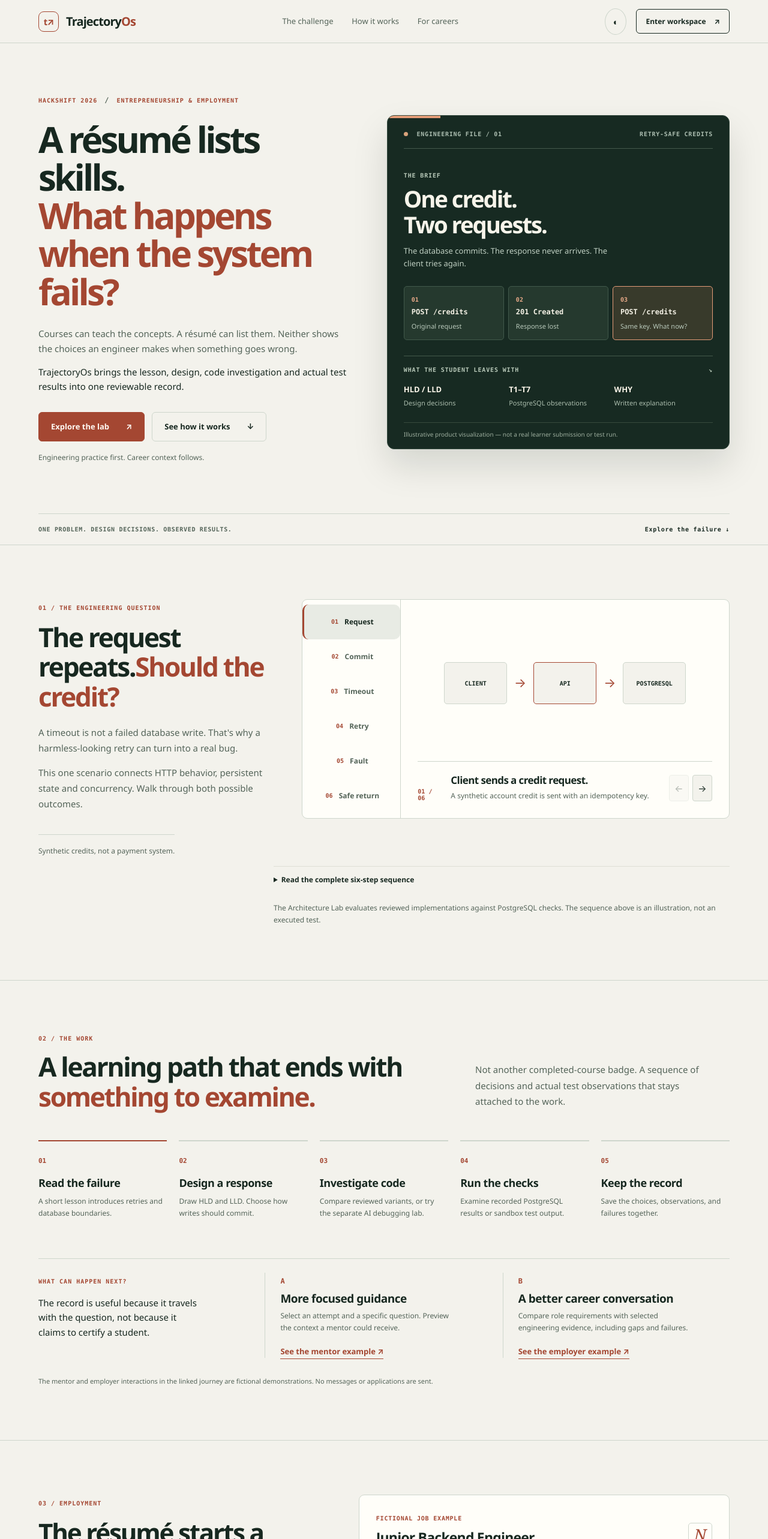
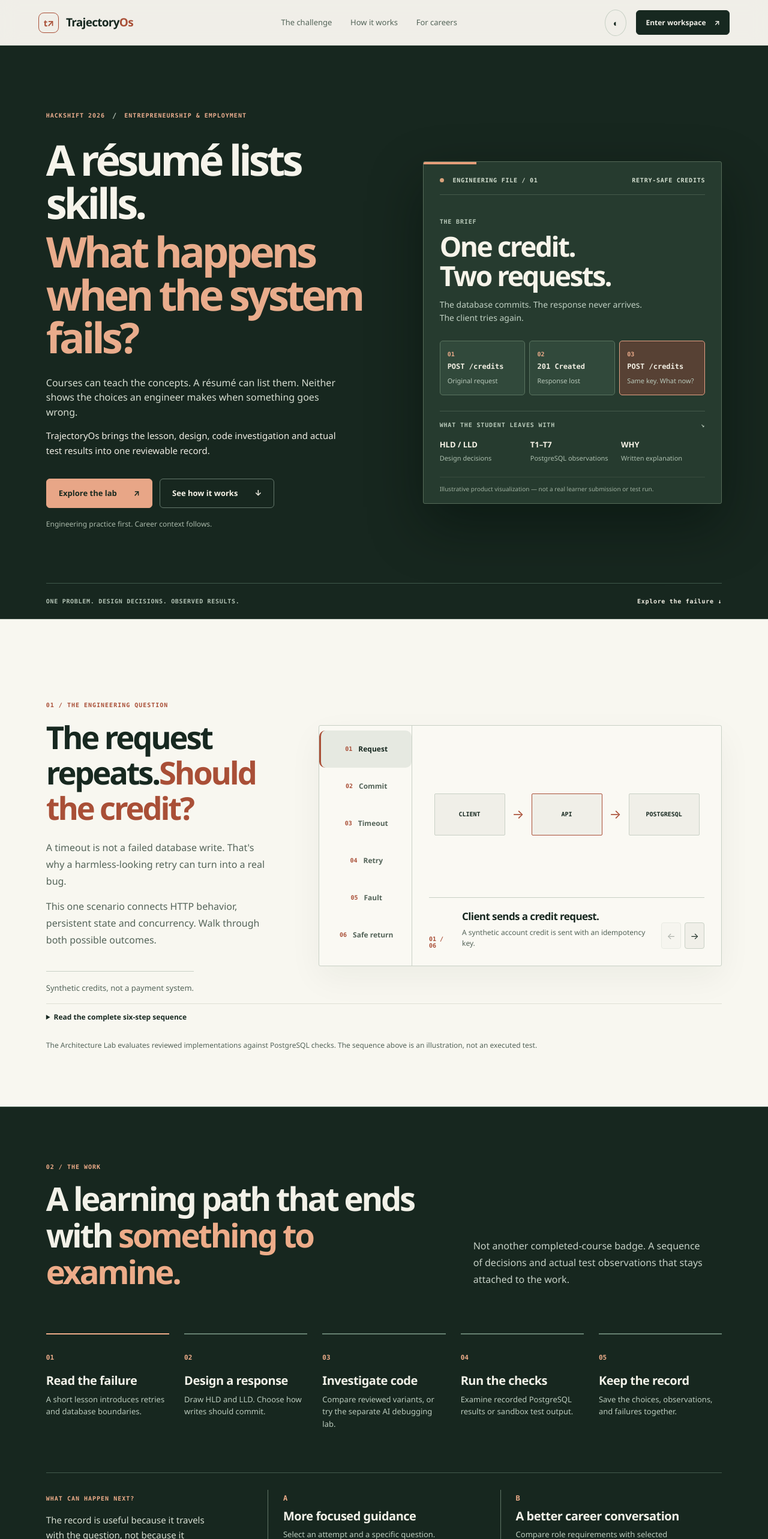
Before and after one commit to rachittaneja56-max/Hackshift-IIIT-Delhi, a React (Vite) app in the folder apps/web/: page / in a window 1280 px wide. Shown: the top 2566 px of the page at 60% size. Built offline with nearby package versions, Linux system fonts and the light colour scheme.

Commit message:
style(web): sharpen landing hierarchy and section rhythm

```diff
--- a/apps/web/src/landing/landing.css
+++ b/apps/web/src/landing/landing.css
@@ -373,3 +373,169 @@
 @media (prefers-reduced-motion: reduce) {
   .landing-page *, .landing-page *::before, .landing-page *::after { transition: none !important; animation: none !important; scroll-behavior: auto !important; }
 }
+
+
+/* S16: editorial layout refinement — stronger chapter contrast, tighter pacing, and a clearer case-study hierarchy. */
+.landing-page {
+  --lp-bg: #f0efe8;
+  --lp-panel: #faf9f3;
+  --lp-panel-2: #e6e9e1;
+  --lp-deep: #17271f;
+  --lp-accent: #a94f37;
+  --lp-rule: #c8d0c5;
+}
+.lp-header {
+  height: 76px;
+  background: color-mix(in srgb, var(--lp-bg) 94%, transparent);
+  backdrop-filter: blur(14px);
+}
+.lp-brand { font-size: 19px; letter-spacing: -.038em; }
+.lp-header nav a { font-size: 13px; font-weight: 540; }
+.lp-header-link { background: var(--lp-ink); color: var(--lp-bg) !important; border-color: var(--lp-ink); }
+.lp-header-link:hover { background: var(--lp-accent); border-color: var(--lp-accent); color: #fff !important; }
+
+.lp-hero {
+  max-width: none;
+  padding: clamp(74px, 8vw, 138px) clamp(24px, 6vw, 110px) 0;
+  background: var(--lp-deep);
+  color: #edece4;
+}
+.lp-hero-grid, .lp-hero-bottom { width: 100%; max-width: 1440px; margin-left: auto; margin-right: auto; }
+.lp-hero-grid { grid-template-columns: minmax(0, 1.05fr) minmax(0, .95fr); gap: clamp(55px, 6vw, 130px); align-items: center; }
+.lp-hero-copy { padding: 0; }
+.lp-hero-copy h1 {
+  max-width: 760px;
+  margin: 29px 0 27px;
+  font-size: clamp(53px, 5.5vw, 91px);
+  line-height: 1.015;
+  letter-spacing: -.07em;
+  font-weight: 660;
+  color: #f6f4eb;
+}
+.lp-hero-copy h1 span { margin-top: 10px; color: #e9ac8c; }
+.lp-hero .lp-kicker { color: #e9ad8e; }
+.lp-hero .lp-kicker > span { color: #b3c0b4; }
+.lp-hero-description { max-width: 490px; font-size: clamp(16px, 1.25vw, 19px); line-height: 1.55; color: #d7ddd1; }
+.lp-hero-explanation { color: #f0ede4; font-size: 15px; line-height: 1.65; }
+.lp-hero-small { color: #a9b8a9; }
+.lp-actions { margin-top: 34px; }
+.lp-hero .lp-action-primary { background: #e8a687; border-color: #e8a687; color: #19291f !important; }
+.lp-hero .lp-action-primary:hover { background: #f2ba9c; border-color: #f2ba9c; }
+.lp-hero .lp-action-secondary { border-color: #64786c; color: #f5f2e7; }
+.lp-hero .lp-action-secondary:hover { background: #2d4537; }
+.lp-hero-bottom {
+  margin-top: clamp(65px, 7vw, 120px);
+  padding: 22px 0;
+  border-color: #40584b;
+  color: #b1c1b3;
+}
+.lp-hero-bottom a { color: #f2f0e5; }
+.lp-comparison {
+  box-shadow: 0 36px 90px #020c0977;
+  border-color: #566b59;
+  border-radius: 3px;
+  background: #263b2f;
+  transform: translateY(24px);
+}
+.lp-case-top { color: #d3decf; }
+.lp-case-question h2 { font-size: clamp(40px, 3.6vw, 62px); line-height: 1.06; }
+.lp-case-question p { font-size: 14px; }
+.lp-case-sequence > div { background: #31493b; border-color: #5a7460; }
+.lp-case-sequence > div.lp-case-sequence-last { background: #574134; border-color: #e6a185; }
+
+.lp-section {
+  max-width: none;
+  padding: clamp(76px, 7.2vw, 124px) clamp(24px, 6vw, 110px);
+}
+.lp-section-intro h2,
+.lp-career-copy h2 { letter-spacing: -.06em; }
+.lp-problem {
+  background: #f8f7f0;
+  padding-top: clamp(108px, 10vw, 175px);
+}
+.lp-problem-layout, .lp-journey-intro, .lp-journey-track, .lp-journey-outcomes, .lp-career-layout,
+.lp-sequence-fallback, .lp-sequence-note { max-width: 1440px; }
+.lp-problem-layout { margin-inline: auto; grid-template-columns: minmax(0, .72fr) minmax(0, 1.28fr); gap: clamp(42px, 6vw, 110px); align-items: center; }
+.lp-problem .lp-section-intro h2 { max-width: 620px; font-size: clamp(43px, 4.1vw, 69px); }
+.lp-problem .lp-section-intro p { font-size: 16px; max-width: 510px; }
+.lp-problem-aside { font-size: 13px; }
+.lp-sequence { border-radius: 3px; box-shadow: 0 20px 55px #15251a0d; }
+.lp-sequence-steps button { min-height: 62px; }
+.lp-sequence-stage { min-height: 400px; }
+.lp-node { min-width: 0; width: 118px; border-radius: 2px; }
+.lp-sequence-fallback, .lp-sequence-note { margin-right: auto; }
+
+.lp-journey {
+  background: var(--lp-deep);
+  --lp-ink: #f2f1e8;
+  --lp-muted: #bbcbbd;
+  --lp-rule: #435b4c;
+  --lp-accent: #edac89;
+}
+.lp-journey-intro, .lp-journey-track, .lp-journey-outcomes { margin-left: auto; margin-right: auto; }
+.lp-journey-intro h2 { max-width: 850px; font-size: clamp(42px, 4.25vw, 70px); }
+.lp-journey-intro p { max-width: 385px; color: #c7d1c7; font-size: 16px; }
+.lp-journey-track { gap: 25px; margin-top: 72px; }
+.lp-journey-track li { border-color: #668171; padding-top: 24px; }
+.lp-journey-track h3 { font-size: 20px; font-weight: 600; }
+.lp-journey-track p { font-size: 13px; line-height: 1.6; }
+.lp-journey-outcomes { padding-top: 28px; margin-top: 70px; }
+.lp-outcomes-lead p { color: #d8dfd3; }
+.lp-outcome { border-color: #617667; }
+.lp-outcome h3 { font-size: 20px; }
+.lp-outcome p { font-size: 13px; line-height: 1.62; }
+.lp-footnote { max-width: 1440px; margin-left: auto; margin-right: auto; color: #b3c3b6; }
+
+.lp-career { background: #eeefe7; }
+.lp-career-layout { margin-inline: auto; grid-template-columns: minmax(0, .84fr) minmax(0, 1.16fr); align-items: center; }
+.lp-career-copy h2 { font-size: clamp(43px, 3.75vw, 65px); }
+.lp-career-copy p { font-size: 16px; line-height: 1.65; }
+.lp-job { background: #fcfbf5; border-radius: 3px; box-shadow: 0 20px 60px #12251b12; }
+.lp-job-head { padding: 30px 34px; }
+.lp-job-head h3 { font-size: 26px; }
+.lp-job-row { padding: 23px 34px; }
+.lp-job-row strong { font-size: 15px; }
+.lp-job-row p { font-size: 13px; }
+.lp-job-foot { padding: 20px 34px; font-size: 12px; }
+
+.lp-finale {
+  min-height: 390px;
+  padding: 80px max(6vw, calc((100vw - 1440px) / 2));
+  background: #1a3026;
+}
+.lp-finale h2 { font-size: clamp(47px, 5vw, 78px); }
+.lp-finale p { font-size: 16px; }
+.lp-footer { background: #15271e; color: #bed0bf; padding-left: max(6vw, calc((100vw - 1440px) / 2)); padding-right: max(6vw, calc((100vw - 1440px) / 2)); border-top: 1px solid #395444; }
+.lp-footer .lp-brand { color: #f5f0e6; }
+
+:root[data-theme="dark"] .lp-problem { background: #15241b; }
+:root[data-theme="dark"] .lp-career { background: #17241d; }
+:root[data-theme="dark"] .lp-job { background: #223329; }
+:root[data-theme="dark"] .lp-hero { background: #0b1711; }
+:root[data-theme="dark"] .lp-journey { background: #14241b; }
+
+@media (max-width: 1060px) {
+  .lp-hero-grid, .lp-problem-layout, .lp-career-layout { grid-template-columns: 1fr; gap: 44px; }
+  .lp-hero-copy h1 { max-width: 900px; }
+  .lp-comparison { max-width: 760px; transform: none; }
+  .lp-hero-bottom { margin-top: 58px; }
+  .lp-problem { padding-top: 92px; }
+  .lp-journey-track { grid-template-columns: repeat(3, minmax(0,1fr)); }
+}
+@media (max-width: 650px) {
+  .lp-header { height: 64px; padding: 0 18px; }
+  .lp-hero { padding: 56px 20px 0; }
+  .lp-hero-copy h1 { font-size: clamp(43px, 10vw, 62px); letter-spacing: -.065em; }
+  .lp-hero-description { font-size: 15px; }
+  .lp-comparison { padding: 19px; }
+  .lp-section { padding: 74px 20px; }
+  .lp-problem { padding-top: 84px; }
+  .lp-sequence-stage { min-height: 255px; }
+  .lp-journey-track { grid-template-columns: 1fr; margin-top: 32px; gap: 0; }
+  .lp-journey-intro h2, .lp-problem .lp-section-intro h2, .lp-career-copy h2 { font-size: clamp(39px, 9vw, 54px); }
+  .lp-journey-outcomes { margin-top: 44px; }
+  .lp-job-head, .lp-job-row, .lp-job-foot { padding-left: 20px; padding-right: 20px; }
+  .lp-finale { min-height: 0; padding: 80px 20px; }
+  .lp-finale h2 { font-size: clamp(45px, 10vw, 62px); }
+  .lp-footer { padding: 25px 20px; }
+}
```
